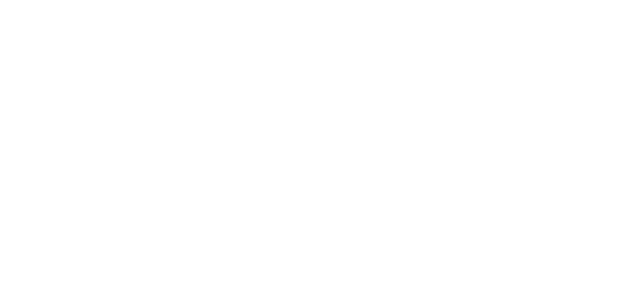
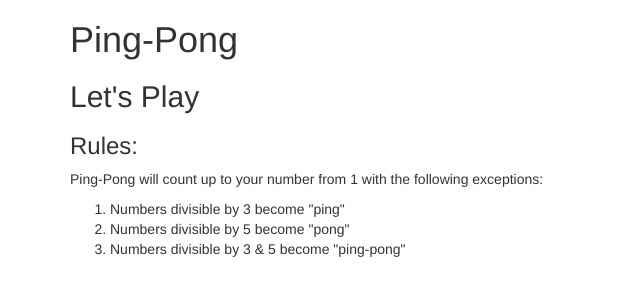
Before and after one commit to kailinishihira/ping-pong, a plain HTML site: page index.html in a window 1280 px wide. Shown: the whole page, without its empty margins (0-640 px from the left). Drawn offline with nearby package versions, Linux system fonts and the light colour scheme.

Commit message:
Add headers to the index.html and the rules of Ping-Pong.

```diff
--- a/index.html
+++ b/index.html
@@ -9,9 +9,20 @@
   <script src="js/scripts.js"></script>
   <link rel="stylesheet" href="https://maxcdn.bootstrapcdn.com/bootstrap/3.3.7/css/bootstrap.min.css" integrity="sha384-BVYiiSIFeK1dGmJRAkycuHAHRg32OmUcww7on3RYdg4Va+PmSTsz/K68vbdEjh4u" crossorigin="anonymous">
   <link href="css/styles.css" rel="stylesheet" type="text/css">
-    <title></title>
+    <title>Ping-Pong</title>
   </head>
   <body>
+    <div class="container">
+      <h1>Ping-Pong</h1>
+      <h2>Let's Play</h2>
+      <h3>Rules:</h3>
+      <p>Ping-Pong will count up to your number from 1 with the following exceptions:</p>
+      <ol>
+        <li>Numbers divisible by 3 become "ping"</li>
+        <li>Numbers divisible by 5 become "pong"</li>
+        <li>Numbers divisible by 3 & 5 become "ping-pong"</li>
+      </ol>
 
+    </div>
   </body>
 </html>
```
